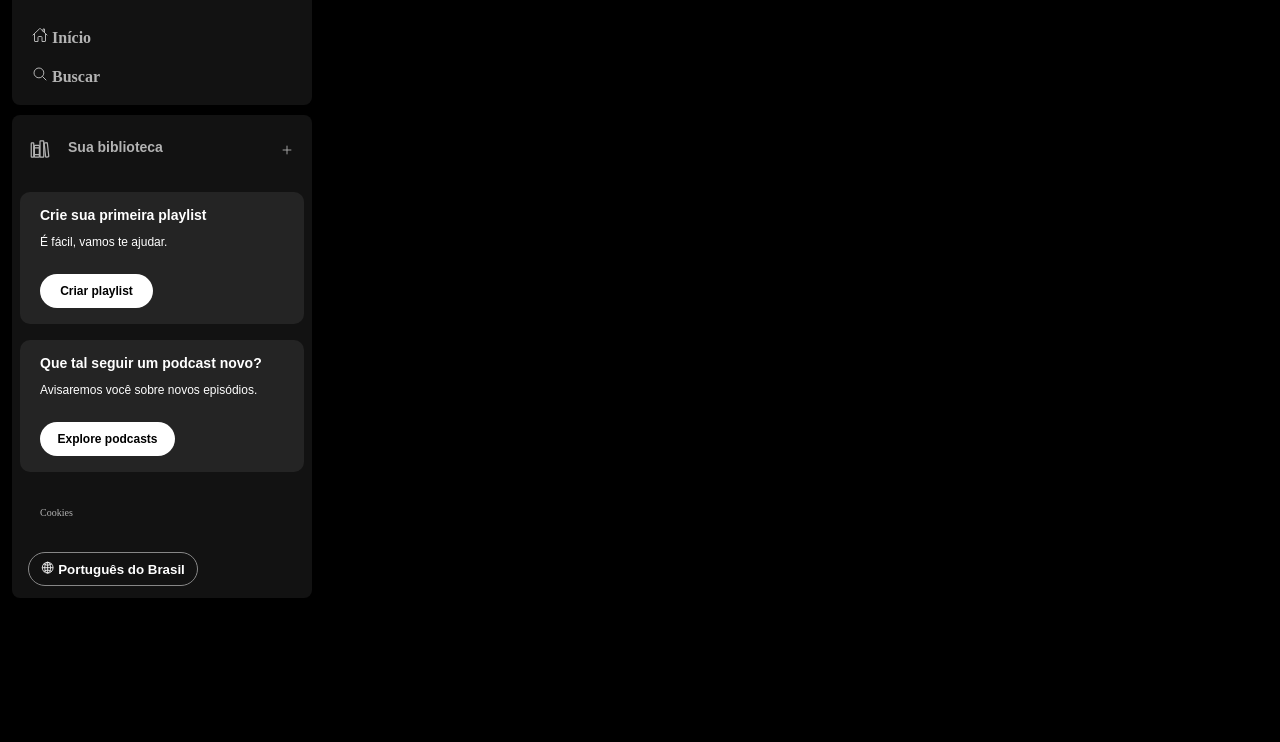
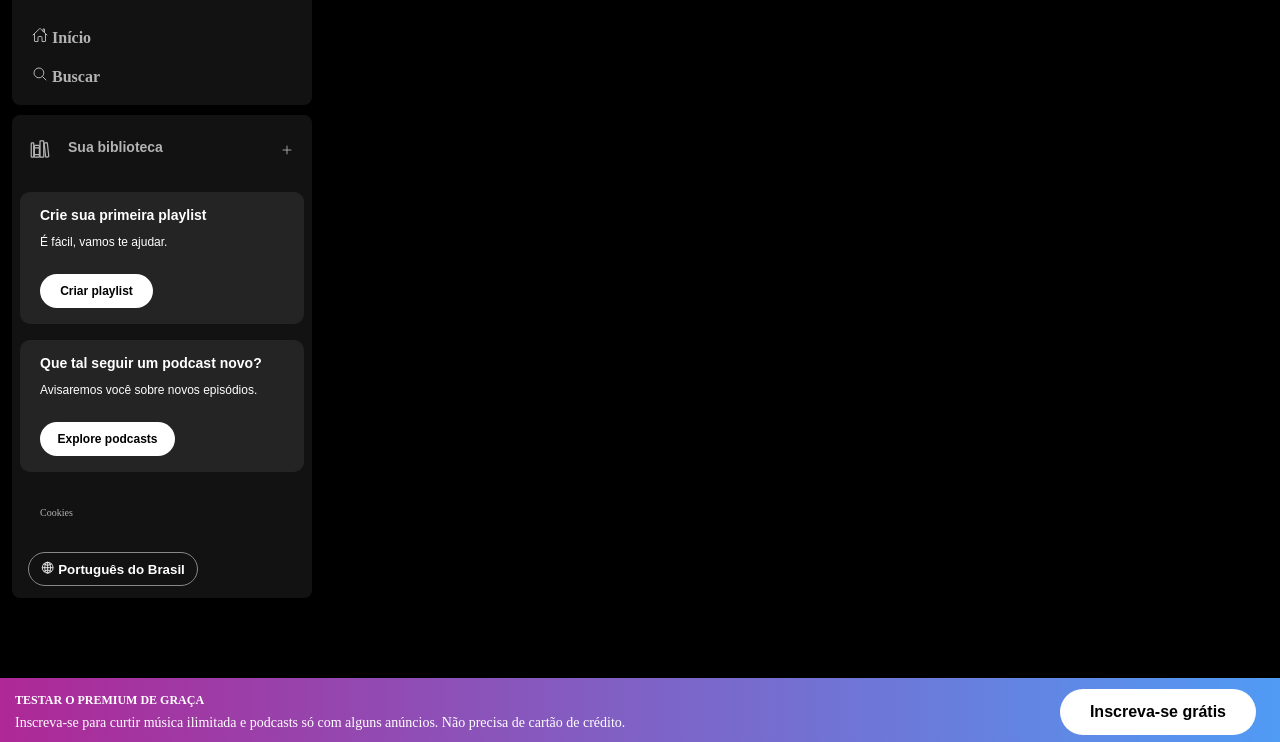
Before and after one commit to Kenichi07/Spotify, a plain HTML site: page index.html in a window 1280 px wide. Shown: the part 58-800 px from the top of the page. Drawn offline with nearby package versions, Linux system fonts and the light colour scheme.

Commit message:
style footer

```diff
--- a/styles.css
+++ b/styles.css
@@ -212,3 +212,46 @@
     padding: 8px;
     border-radius: 20px;
 }
+
+.disclaimer-premium {
+    position: fixed;
+    bottom: 0;
+    left: 0;
+    right: 0;
+    border: 0;
+    background: linear-gradient(to right, #ae2896, #509bf5);
+    padding: 11px 24px 7px 15px;
+    display: flex;
+    justify-content: space-between;
+}
+
+.disclaimer-premium .text {
+   flex-shrink: 0;
+   margin-top: 5px;
+}
+
+.disclaimer-premium .disclaimer-premium__title {
+    color: #ffffff;
+    text-transform: uppercase;
+    font-weight: 700;
+    font-size: 12px;
+    margin-bottom: 10px;
+}
+
+.disclaimer-premium .disclaimer-premium__subtitle {
+    color: #ffffff;
+    font-size: 14px;
+    font-weight: 400;
+}
+
+.disclaimer-premium button {
+    background-color: #ffffff;
+    color: #000000;
+    font-size: 16px;
+    font-weight: bold;
+    padding: 14px 30px;
+    border: 0px;
+    border-radius: 40px;
+    cursor: pointer;
+    flex-shrink: 0;
+}
```
